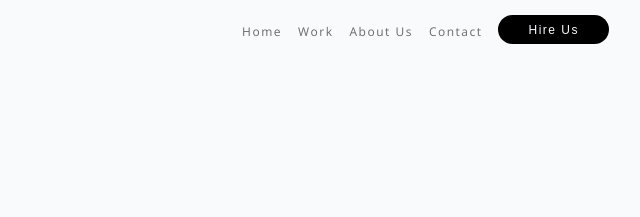
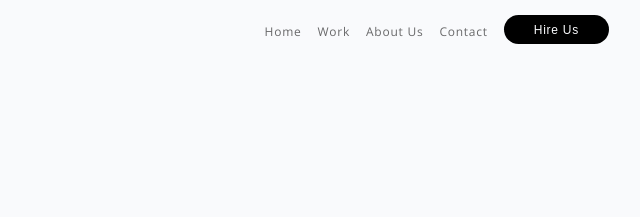
Before and after one commit to tabbplomaritas/Lab1Part1, a plain HTML site: page index.html in a window 1280 px wide. Shown: the top 217 px of the page, 640-1280 px from the left. Drawn offline with nearby package versions, Linux system fonts and the light colour scheme.

Commit message:
reduced navLinks letter-spacing

```diff
--- a/style.css
+++ b/style.css
@@ -38,7 +38,7 @@ ul {
   font-size: 1.2rem;
   float: left;
   list-style: none;
-  letter-spacing: .15rem;
+  letter-spacing: .075rem;
 }
 
 .navLinks:not(:last-child) {
```
